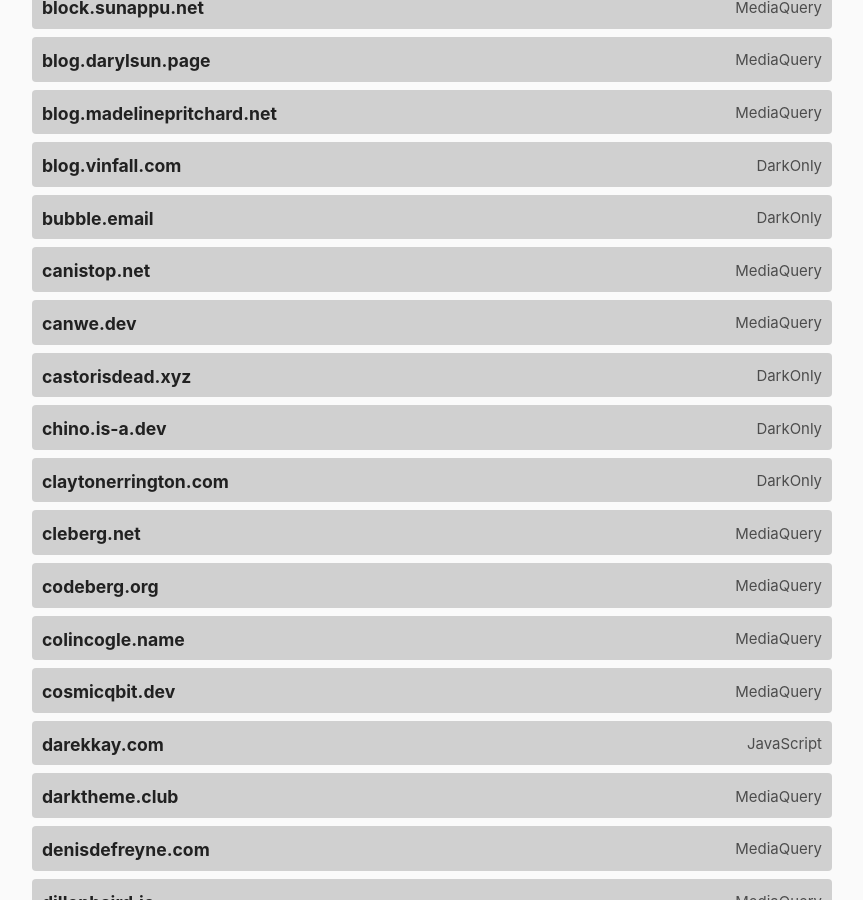
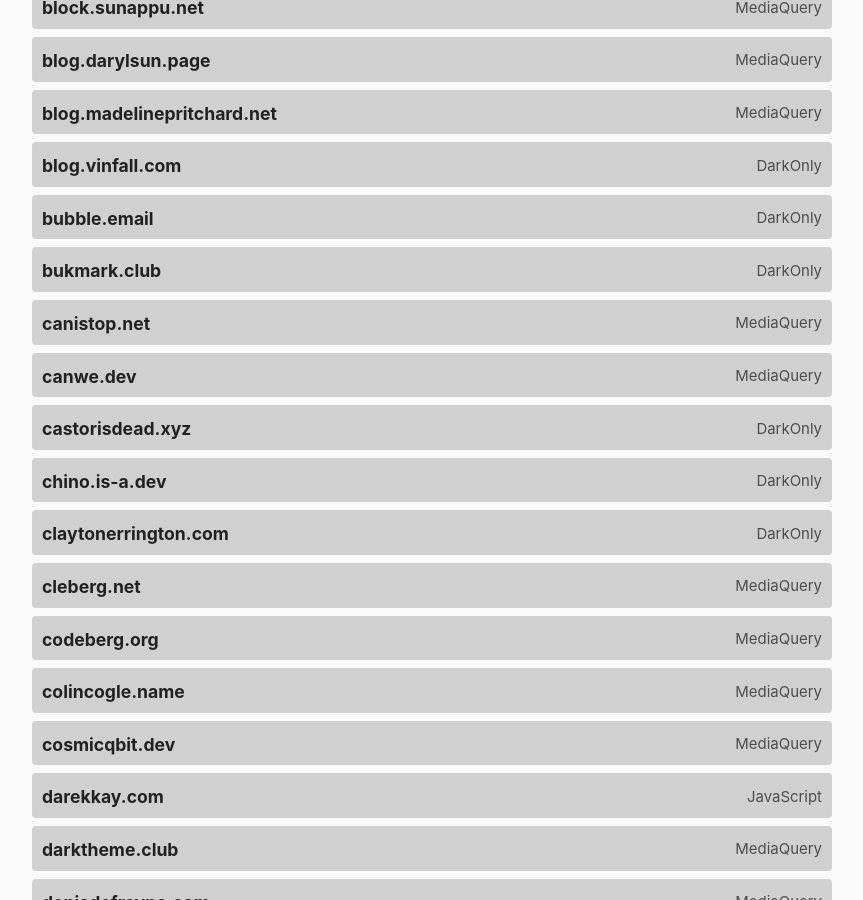
Before and after one commit to katherinek727/darktheme.club, a Jekyll site: the page built from index.md, in a window 1280 px wide and 900 px high, scrolled down 1322 px. Shown: the whole window, without its empty margins (208-1071 px from the left). Built offline with Jekyll 4.4.1, drawn with Linux system fonts in a browser that asks for light colours.

Commit message:
Update sites.yml

```diff
--- a/_data/sites.yml
+++ b/_data/sites.yml
@@ -82,6 +82,11 @@
   url: https://bubble.email
   method: darkonly
   last_checked: 2022-07-17
+
+- domain: bukmark.club
+  url: https://bukmark.club/
+  method: darkonly
+  last_checked: 2024-02-19
 
 - domain: canistop.net
   url: https://canistop.net
```
